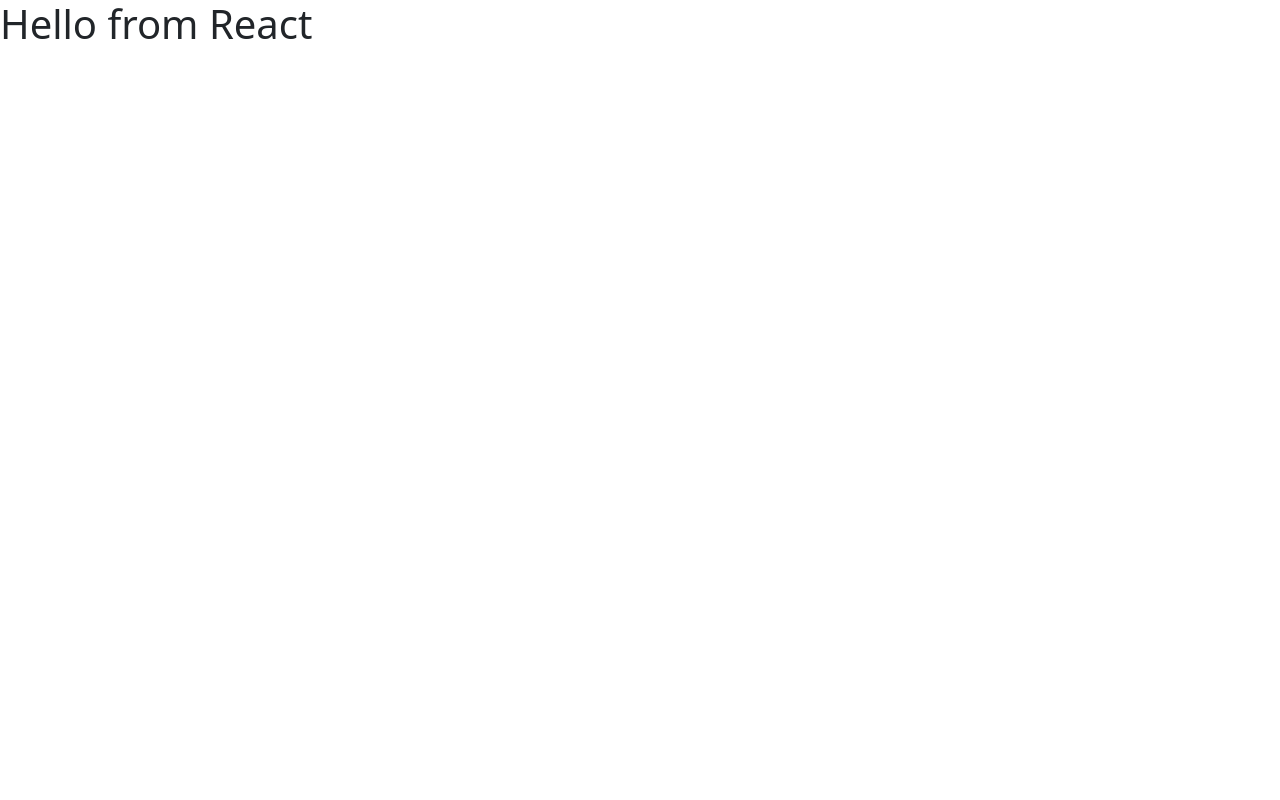
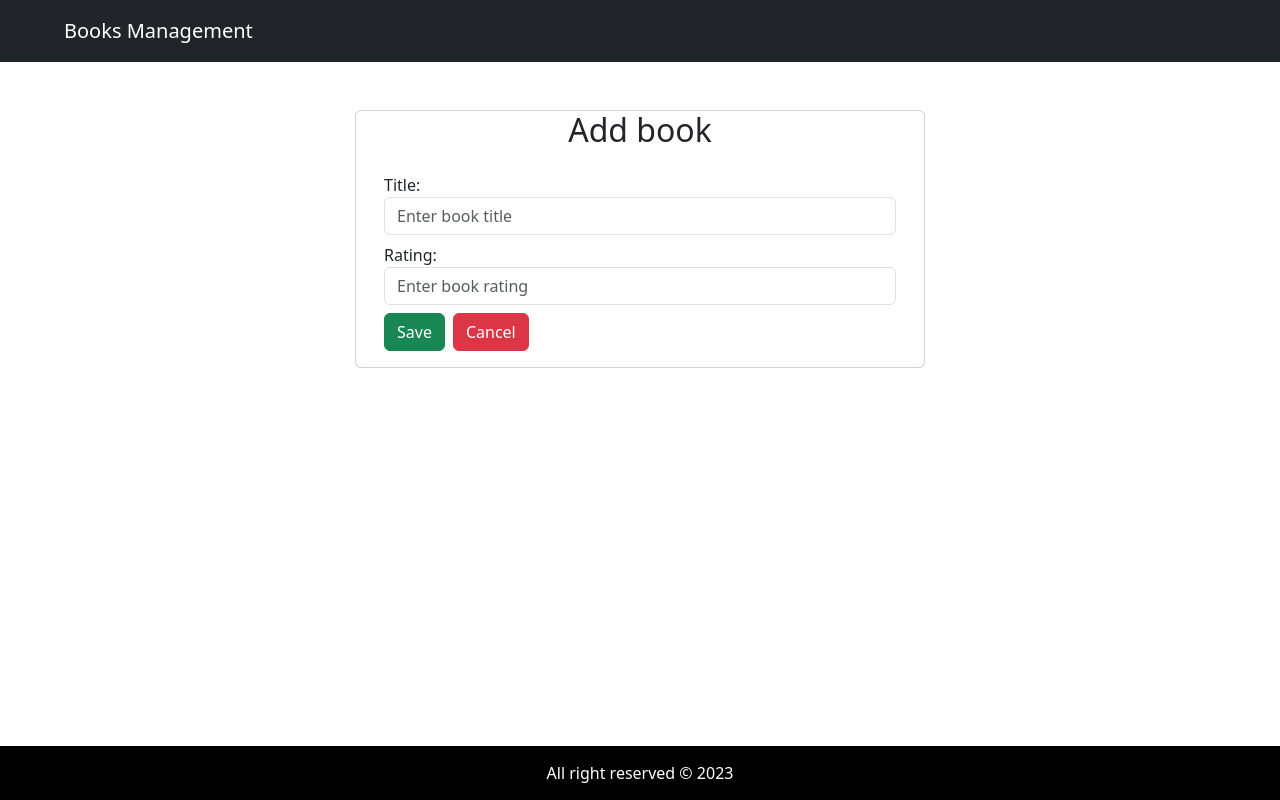
Before and after one commit to rodis00/simple-crud-app, a React (Create React App) app in the folder frontend/: page /add-book in a window 1280 px wide. Built offline with nearby package versions, Linux system fonts and the light colour scheme.

Commit message:
addBook, Footer, Header, BookList, BookService

```diff
--- a/frontend/src/App.js
+++ b/frontend/src/App.js
@@ -1,7 +1,20 @@
+import AddBook from "./component/AddBook";
+import BookList from "./component/BookList";
+import Footer from "./component/Footer";
+import Header from "./component/Header";
+import { BrowserRouter, Routes, Route } from "react-router-dom";
+
 function App() {
   return (
     <div className="App">
-      <h1>Hello from React</h1>
+      <BrowserRouter>
+        <Header />
+        <Routes>
+          <Route path="/" element={<BookList />} />
+          <Route path="/add-book" element={<AddBook />} />
+        </Routes>
+        <Footer />
+      </BrowserRouter>
     </div>
   );
 }
--- /dev/null
+++ b/frontend/src/component/AddBook.js
@@ -0,0 +1,70 @@
+import React, { useEffect, useState } from "react";
+import { Link, useNavigate } from "react-router-dom";
+import BookService from "../service/BookService";
+
+const AddBook = () => {
+  const [title, setTitle] = useState("");
+  const [rating, setRating] = useState("");
+  const navigate = useNavigate();
+
+  const bookData = { title, rating };
+
+  function saveBook(e) {
+    e.preventDefault();
+    if (bookData.rating !== "" && bookData.title !== "")
+      return BookService.addBook(bookData)
+        .then(navigate("/"))
+        .catch((e) => console.log(e));
+    alert("Please fill the title and rating.");
+  }
+  return (
+    <div>
+      <div className="container mt-5">
+        <div className="row">
+          <div className="card col-md-6 offset-md-3">
+            <h2 className="text-center">Add book</h2>
+            <div className="card-body">
+              <form>
+                <div className="form-group mb-2">
+                  Title:
+                  <input
+                    className="form-control"
+                    type="text"
+                    value={title}
+                    onChange={(e) => setTitle(e.target.value)}
+                    placeholder="Enter book title"
+                  />
+                </div>
+                <div className="form-group mb-2">
+                  Rating:
+                  <input
+                    className="form-control"
+                    type="text"
+                    value={rating}
+                    onChange={(e) => setRating(e.target.value)}
+                    placeholder="Enter book rating"
+                  />
+                </div>
+                <div className="btn-group me-2">
+                  <button
+                    className="btn btn-success"
+                    onClick={(e) => saveBook(e)}
+                  >
+                    Save
+                  </button>
+                </div>
+                <div className="btn-group me-2">
+                  <Link to={"/"} className="btn btn-danger" href="">
+                    Cancel
+                  </Link>
+                </div>
+              </form>
+            </div>
+          </div>
+        </div>
+      </div>
+    </div>
+  );
+};
+
+export default AddBook;
--- /dev/null
+++ b/frontend/src/component/BookList.js
@@ -0,0 +1,52 @@
+import React, { useEffect, useState } from "react";
+import { Link } from "react-router-dom";
+import BookService from "../service/BookService";
+
+const BookList = () => {
+  const [books, setBooks] = useState([]);
+
+  useEffect(() => {
+    getAllBooks();
+  }, []);
+
+  function getAllBooks() {
+    BookService.getAllBooks()
+      .then((res) => {
+        setBooks(res.data);
+        console.log(res);
+      })
+      .catch((e) => console.log(e));
+  }
+
+  return (
+    <div className="container">
+      <Link to={"/add-book"} className="btn btn-primary mb-2 mt-3" href="#">
+        Add Book
+      </Link>
+      <h2 className="text-center mb-4">Book List</h2>
+      <table className="table table-bordered table striped">
+        <thead>
+          <th>Book ID</th>
+          <th>Book Title</th>
+          <th>Book Raiting</th>
+          <th>Actions</th>
+        </thead>
+        <tbody>
+          {books.map((book) => (
+            <tr id={book.id}>
+              <td>{book.id}</td>
+              <td>{book.title}</td>
+              <td>{book.rating}</td>
+              <td>
+                <a className="btn btn-info">Update</a>
+                <a className="btn btn-danger">Delete</a>
+              </td>
+            </tr>
+          ))}
+        </tbody>
+      </table>
+    </div>
+  );
+};
+
+export default BookList;
--- /dev/null
+++ b/frontend/src/component/Footer.js
@@ -0,0 +1,13 @@
+import React from "react";
+
+const Footer = () => {
+  return (
+    <div>
+      <footer className="footer">
+        <span>All right reserved &copy; {new Date().getFullYear()}</span>
+      </footer>
+    </div>
+  );
+};
+
+export default Footer;
--- /dev/null
+++ b/frontend/src/component/Header.js
@@ -0,0 +1,17 @@
+import React from 'react';
+
+const Header = () => {
+    return(
+        <div>
+            <header>
+                <nav className='navbar navbar-expand-md navbar-dark bg-dark p-3'>
+                    <div>
+                        <a className='navbar-brand m-5' href='#'>Books Management</a>
+                    </div>
+                </nav>
+            </header>
+        </div>
+    );
+}
+
+export default Header;
--- a/frontend/src/index.css
+++ b/frontend/src/index.css
@@ -0,0 +1,9 @@
+.footer {
+    background-color: black;
+    color: white;
+    padding: 15px;
+    text-align: center;
+    position: fixed;
+    bottom: 0;
+    width: 100%;
+}
--- /dev/null
+++ b/frontend/src/service/BookService.js
@@ -0,0 +1,15 @@
+import axios from "axios";
+
+const BASE_URL = "http://localhost:8080/books";
+
+class BookService {
+  getAllBooks() {
+    return axios.get(BASE_URL);
+  }
+
+  addBook(bookData) {
+    return axios.post(BASE_URL + "/" + "add-book", bookData);
+  }
+}
+
+export default new BookService();
```
